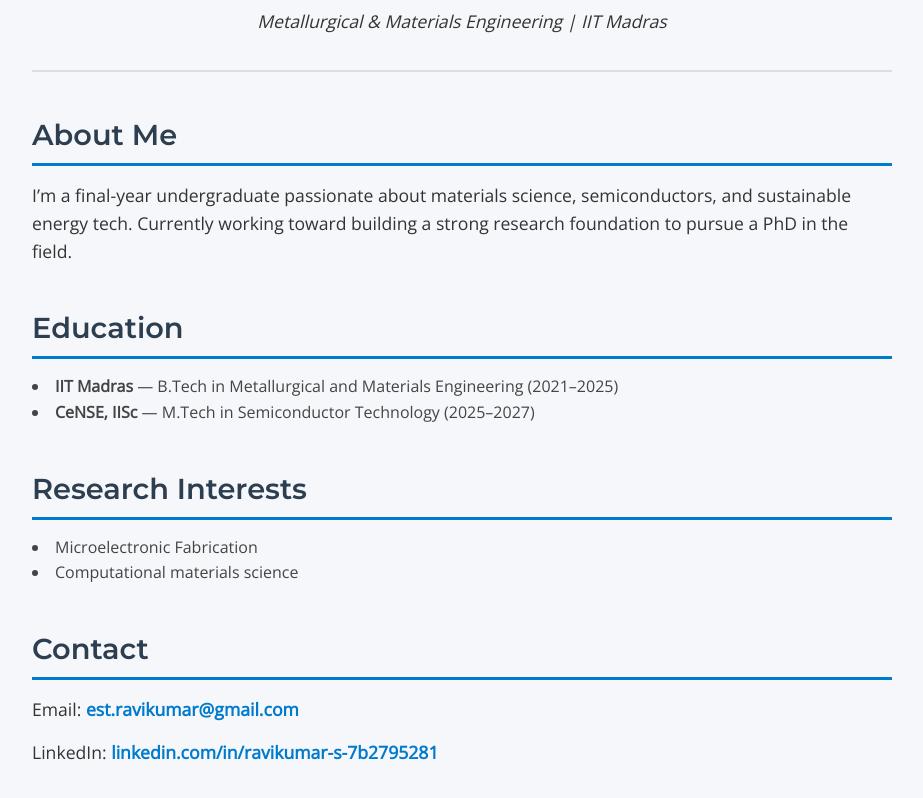
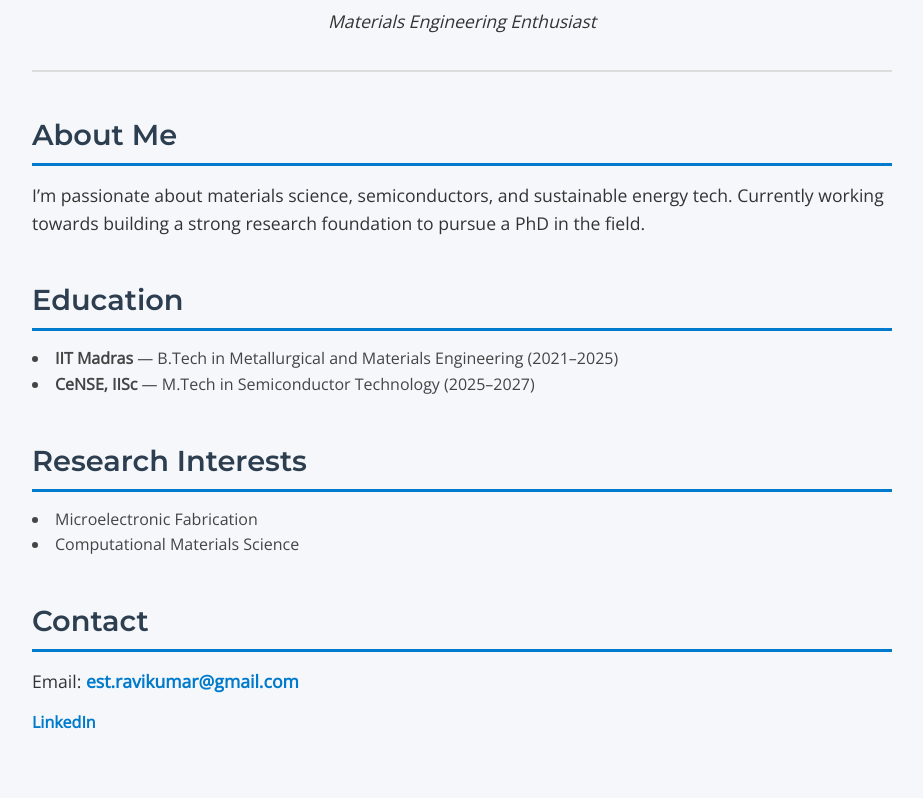
Before and after one commit to ravikumar-mse/Ravikumar, a plain HTML site: page index.html in a window 1280 px wide. Shown: the part 120-918 px from the top of the page, without its empty margins (178-1101 px from the left). After the commit the page ends 896 px from the top, so only its background shows below. Drawn offline with nearby package versions, Linux system fonts and the light colour scheme.

Commit message:
Update index.html

```diff
--- a/index.html
+++ b/index.html
@@ -90,12 +90,12 @@
 <body>
   <header>
     <h1>Ravikumar</h1>
-    <p><em>Metallurgical & Materials Engineering | IIT Madras</em></p>
+    <p><em>Materials Engineering Enthusiast</em></p>
   </header>
 
   <section>
     <h2>About Me</h2>
-    <p>I’m a final-year undergraduate passionate about materials science, semiconductors, and sustainable energy tech. Currently working toward building a strong research foundation to pursue a PhD in the field.</p>
+    <p>I’m passionate about materials science, semiconductors, and sustainable energy tech. Currently working towards building a strong research foundation to pursue a PhD in the field.</p>
   </section>
 
   <section>
@@ -110,14 +110,14 @@
     <h2>Research Interests</h2>
     <ul>
       <li>Microelectronic Fabrication</li>
-      <li>Computational materials science</li>
+      <li>Computational Materials Science</li>
     </ul>
   </section>
 
   <section class="contact">
     <h2>Contact</h2>
     <p>Email: <a href="mailto:est.ravikumar@gmail.com">est.ravikumar@gmail.com</a></p>
-    <p>LinkedIn: <a href="https://www.linkedin.com/in/ravikumar-s-7b2795281?utm_source=share&utm_campaign=share_via&utm_content=profile&utm_medium=android_app" target="_blank" rel="noopener noreferrer">linkedin.com/in/ravikumar-s-7b2795281</a></p>
+    <a href="https://www.linkedin.com/in/ravikumar-s-7b2795281?utm_source=share&utm_campaign=share_via&utm_content=profile&utm_medium=android_app" target="_blank" rel="noopener noreferrer">LinkedIn</a>
   </section>
 </body>
 </html>
```
